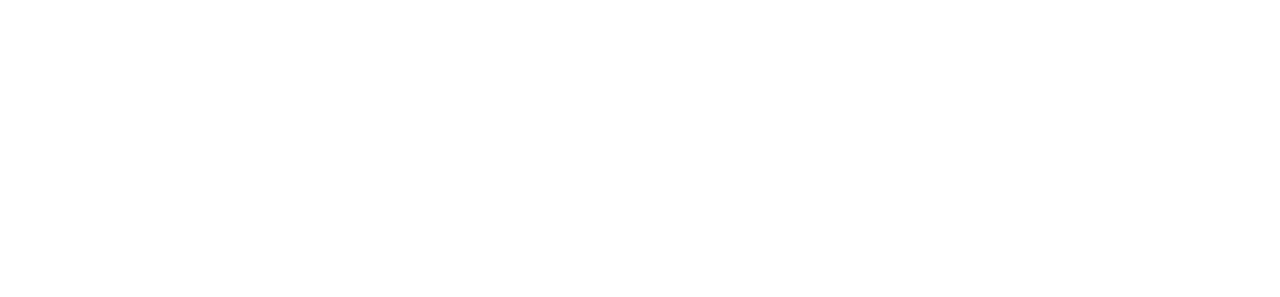
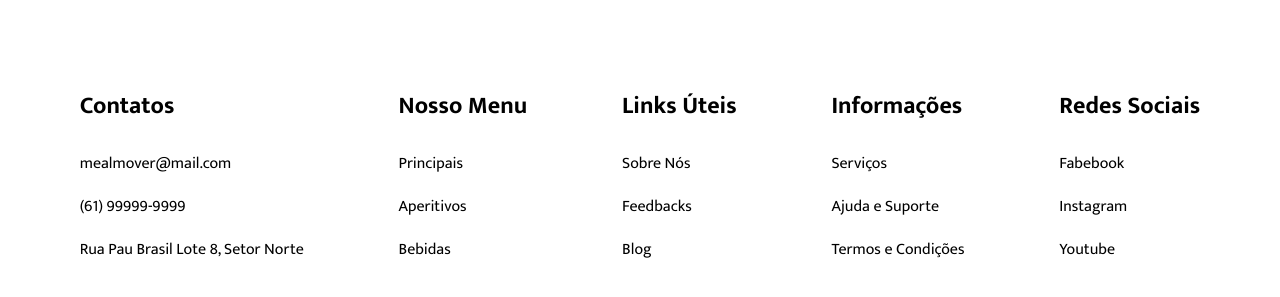
Before and after one commit to gbr-azv/Python-React-Docker-App, a React (Create React App) app in the folder Client/: page / in a window 1280 px wide. Shown: the part 1049-1346 px from the top of the page. Before the commit the page ends 1040 px from the top, so only its background shows below. Built offline with nearby package versions, Linux system fonts and the light colour scheme; a web font is replaced by a local one.

Commit message:
:sparkles: feat: add footer to both logon and home pages

```diff
--- /dev/null
+++ b/Client/src/components/Footer/Footer.css
@@ -0,0 +1,28 @@
+.footer {
+    display: flex;
+    align-items: end;
+    width: 100%;
+    max-width: 100%;
+}
+
+.inner-footer {
+    display: flex;
+    align-items: center;
+    justify-content: space-evenly;
+    width: 100%;
+    max-width: 100%;
+    padding-bottom: 70px;
+}
+
+.logon-footer {
+    background-image: url('http://192.168.15.15:8080/footer.png');
+    background-repeat: no-repeat;
+    background-size: cover;
+    background-position: top;
+    height: 750px;
+}
+
+.home-footer {
+    background-color: #fff;
+    height: 350px;
+}
--- /dev/null
+++ b/Client/src/components/Footer/Footer.js
@@ -0,0 +1,53 @@
+import './Footer.css';
+
+import LinksFooter from '../LinksFooter';
+
+export const Footer = (props) => {
+
+    return (
+        <div className={`footer ${props.backFooter}`}>
+            <div className="inner-footer">
+                <LinksFooter
+                    title="Contatos"
+                    link1="mealmover@mail.com"
+                    link2="(61) 99999-9999"
+                    link3="Rua Pau Brasil Lote 8, Setor Norte"
+                    context={props.where}
+                >
+                </LinksFooter>
+                <LinksFooter
+                    title="Nosso Menu"
+                    link1="Principais"
+                    link2="Aperitivos"
+                    link3="Bebidas"
+                    context={props.where}
+                >
+                </LinksFooter>
+                <LinksFooter
+                    title="Links Úteis"
+                    link1="Sobre Nós"
+                    link2="Feedbacks"
+                    link3="Blog"
+                    context={props.where}
+                >
+                </LinksFooter>
+                <LinksFooter
+                    title="Informações"
+                    link1="Serviços"
+                    link2="Ajuda e Suporte"
+                    link3="Termos e Condições"
+                    context={props.where}
+                >
+                </LinksFooter>
+                <LinksFooter
+                    title="Redes Sociais"
+                    link1="Fabebook"
+                    link2="Instagram"
+                    link3="Youtube"
+                    context={props.where}
+                >
+                </LinksFooter>
+            </div>
+        </div>
+    );
+}
--- /dev/null
+++ b/Client/src/components/Footer/index.js
@@ -0,0 +1,3 @@
+import { Footer } from "./Footer";
+
+export default Footer;
--- a/Client/src/components/Form/Form.css
+++ b/Client/src/components/Form/Form.css
@@ -21,7 +21,7 @@
     align-items: center;
     width: 60%;
     max-width: 60%;
-    height: auto;
+    height: 700px;
     box-sizing: border-box;
     gap: 30px;
     background: rgba(51, 41, 41, 0.9);
--- /dev/null
+++ b/Client/src/components/LinksFooter/LinksFooter.css
@@ -0,0 +1,33 @@
+.links-footer {
+    display: flex;
+    align-items: start;
+    justify-content: center;
+    flex-direction: column;
+}
+
+.links-footer a {
+    color: #000;
+    text-decoration: none;
+    font-size: 16px;
+    transition: all ease 0.3s;
+    padding: 8px 15px;
+    border-radius: 10px;
+}
+
+.links-footer a:hover {
+    background-color: #E8EAED;
+    color: #fb6d48;
+}
+
+.logon a, .logon h1 {
+    color: #fff;
+}
+
+.home a, .home h1 {
+    color: #000;
+}
+
+.logon h1, .home h1 {
+    font-size: 24px;
+    padding: 0px 15px;
+}
--- /dev/null
+++ b/Client/src/components/LinksFooter/LinksFooter.js
@@ -0,0 +1,13 @@
+import './LinksFooter.css';
+
+export const LinksFooter = (props) => {
+
+    return (
+        <div className={`links-footer ${props.context}`}>
+            <h1>{props.title}</h1>
+            <a href="link1">{props.link1}</a>
+            <a href="link2">{props.link2}</a>
+            <a href="link3">{props.link3}</a>
+        </div>
+    );
+}
--- /dev/null
+++ b/Client/src/components/LinksFooter/index.js
@@ -0,0 +1,3 @@
+import { LinksFooter } from "./LinksFooter";
+
+export default LinksFooter;
--- a/Client/src/pages/Home.js
+++ b/Client/src/pages/Home.js
@@ -2,6 +2,7 @@
 import Banner from '../components/Banner';
 import Wrapper from '../components/Wrapper';
 import Card from '../components/Card';
+import Footer from '../components/Footer';
 
 function Home() {
   return (
@@ -26,6 +27,10 @@
         >
         </Card>
       </Wrapper>
+      <Footer
+        backFooter="home-footer"
+        where="home"
+      />
     </div>
   );
 }
--- a/Client/src/pages/Logon.js
+++ b/Client/src/pages/Logon.js
@@ -3,6 +3,7 @@
 import { useState } from 'react';
 
 import Form from '../components/Form';
+import Footer from '../components/Footer';
 import Input from '../components/Input';
 import LogonButtons from '../components/LogonButtons';
 
@@ -58,6 +59,7 @@
   }
 
   return (
+    <div>
       <Form onSubmit={handleSubmit}>
         <div className='logon-inputs'>
           <Input type='text' placeholder='Digite seu nome completo...' htmlFor='name' label='Nome Completo' onChange={handleChange} value={formData.name} />
@@ -76,6 +78,11 @@
           </div>
         </div>
       </Form>
+      <Footer
+        backFooter="logon-footer"
+        where="logon"
+      />
+    </div>
   );
 }
 
--- a/Client/src/styles/Logon.css
+++ b/Client/src/styles/Logon.css
@@ -2,7 +2,7 @@
     display: flex;
     flex-direction: column;
     align-items: center;
-    gap: 15px;
+    gap: 30px;
     width: 60%;
     box-sizing: border-box;
     border-right: 0.5px solid #fff;
@@ -13,7 +13,7 @@
     align-items: center;
     justify-content: center;
     flex-direction: column;
-    gap: 10px;
+    gap: 20px;
     width: 40%;
     box-sizing: border-box;
 }
```
Also changed, not shown: Client/public/footer.png (added). Lines whose indentation alone changed are shown as unchanged.
